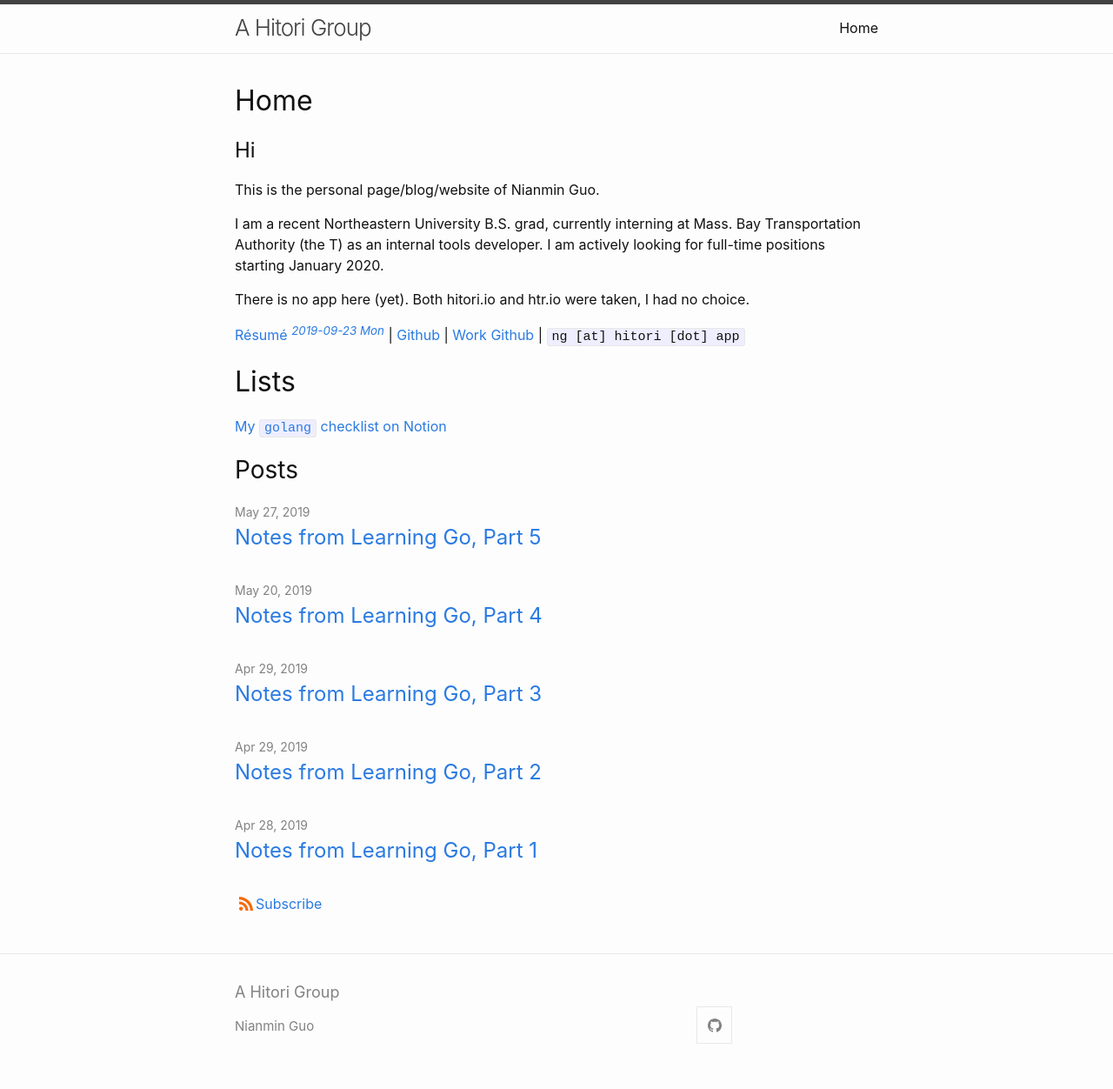
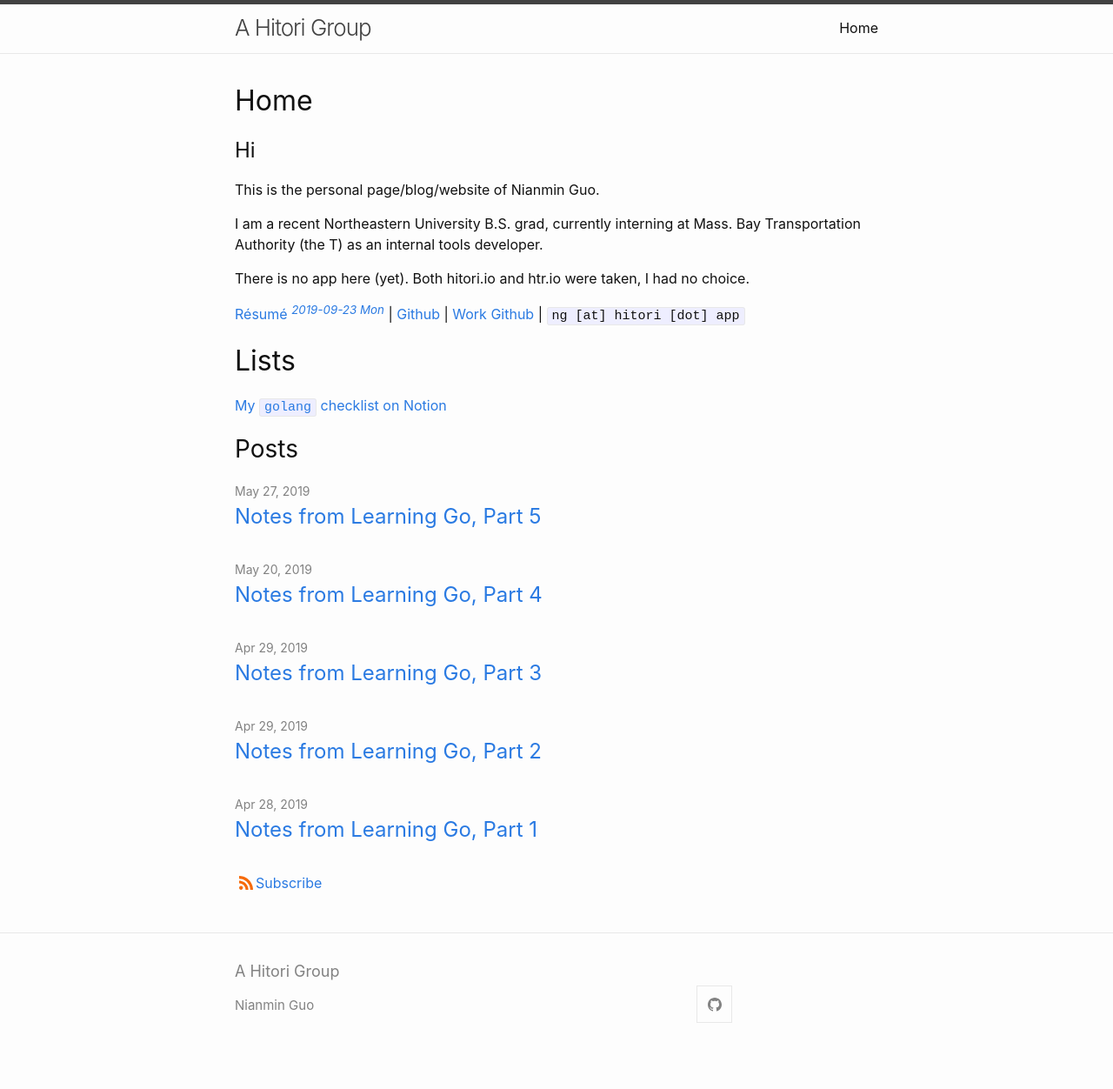
Before and after one commit to Zenmai0822/Zenmai0822.github.io, a Jekyll site: the page built from index.md, in a window 1280 px wide. Shown: the whole page at 87% size. Built offline with Jekyll 4.4.1, drawn with Linux system fonts in a browser that asks for light colours; after the commit the page ends 1228 px from its top, so only the background shows below that.

Commit message:
Changed status

```diff
--- a/index.md
+++ b/index.md
@@ -7,7 +7,7 @@
 
 This is the personal page/blog/website of Nianmin Guo.
 
-I am a recent Northeastern University B.S. grad, currently interning at Mass. Bay Transportation Authority (the T) as an internal tools developer. I am actively looking for full-time positions starting January 2020.
+I am a recent Northeastern University B.S. grad, currently interning at Mass. Bay Transportation Authority (the T) as an internal tools developer.
 
 There is no app here (yet). Both hitori.io and htr.io were taken, I had no choice.
 
```
